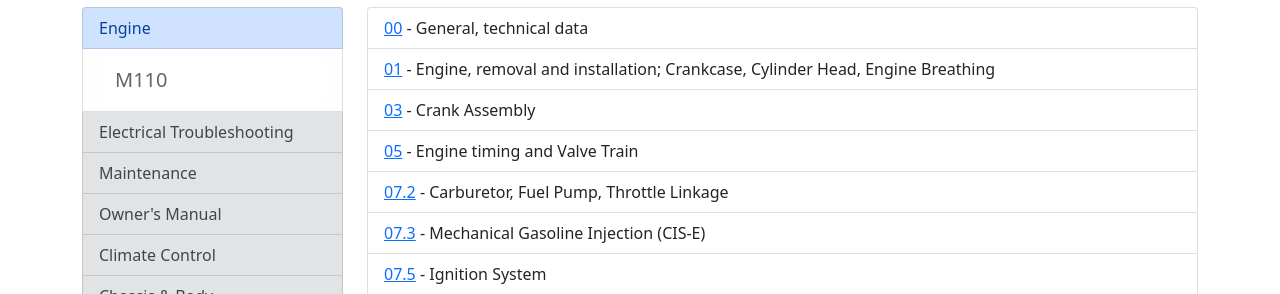
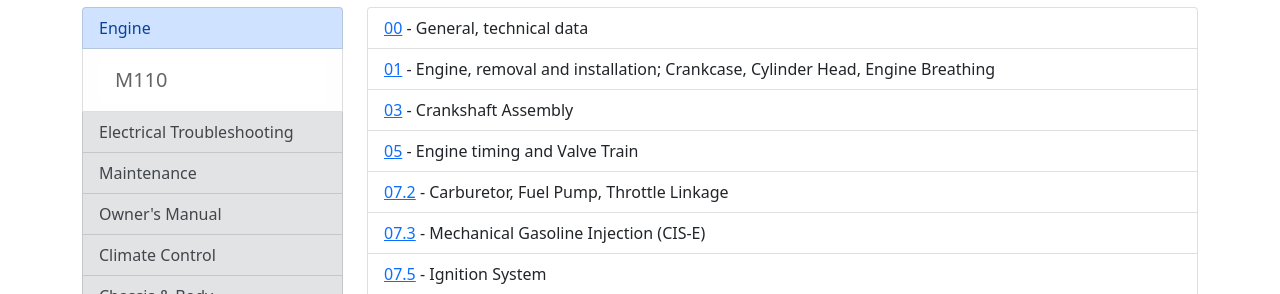
Before and after one commit to W116org/handbook, a Jekyll site: the page built from Engine/110.html, in a window 1280 px wide. Shown: the part 217-511 px from the top of the page. Built offline with Jekyll 4.4.1, drawn with Linux system fonts in a browser that asks for light colours; comment, search, counter and statistics services are not loaded.

Commit message:
Update 110.html

```diff
--- a/Engine/110.html
+++ b/Engine/110.html
@@ -24,7 +24,7 @@ lead: "1972-1980: 280S 280SE 300SD 450SE 450SEL"
     <ul class="list-group">
       <li class="list-group-item"><a href="00-General/">00</a> - General, technical data</li>
       <li class="list-group-item"><a href="01-Engine/">01</a> - Engine, removal and installation; Crankcase, Cylinder Head, Engine Breathing</li>
-      <li class="list-group-item"><a href="03-Crankshaft/">03</a> - Crank Assembly</li>
+      <li class="list-group-item"><a href="03-Crankshaft/">03</a> - Crankshaft Assembly</li>
       <li class="list-group-item"><a href="05-Engine/">05</a> - Engine timing and Valve Train</li>
       <li class="list-group-item"><a href="07_2-MechElec/">07.2</a> - Carburetor, Fuel Pump, Throttle Linkage</li>
       <li class="list-group-item"><a href="07_3-MechElec/">07.3</a> - Mechanical Gasoline Injection (CIS-E)</li>
```
